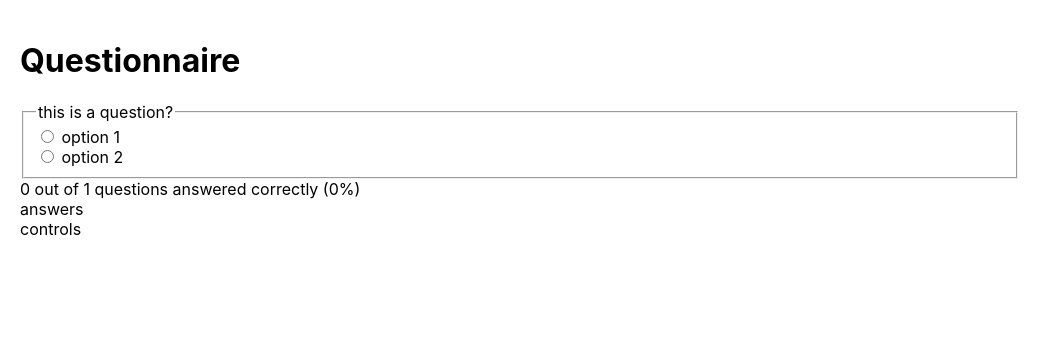
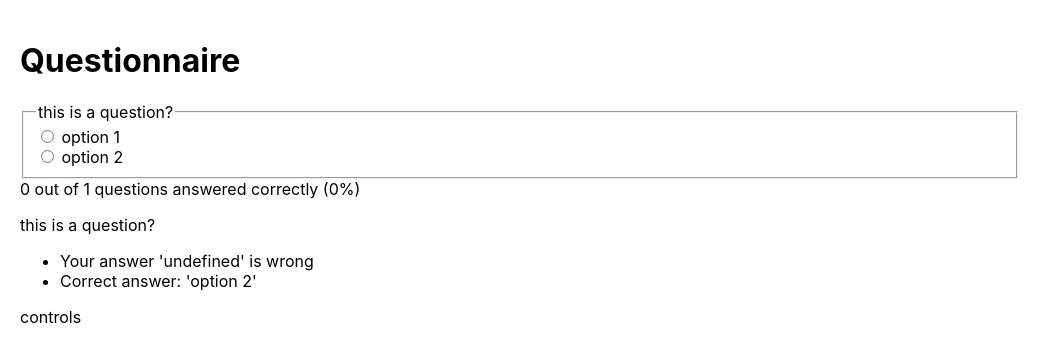
Before and after one commit to matttk/ccd-akademie-agility-katas-filling-out-a-questionnaire_I, a React (Create React App) app: page / in a window 1280 px wide. Shown: the top 362 px of the page, without its empty margins (0-1061 px from the left). Built offline with nearby package versions, Linux system fonts and the light colour scheme.

Commit message:
Show right/wrong and, if needed, correction

```diff
--- a/src/Questionnaire/Results/Answers.tsx
+++ b/src/Questionnaire/Results/Answers.tsx
@@ -1,4 +1,5 @@
-import { Question } from "../Questions/Questions";
+import { Question, QuestionChoice } from "../Questions/Questions";
+import { isCorrect } from "./utils";
 
 interface AnswersProps {
   questions: Array<Question>;
@@ -6,7 +7,55 @@ interface AnswersProps {
 }
 
 function Answers(props: AnswersProps): JSX.Element {
-  return <div className="Answers">answers</div>;
+  const { questions, answers } = props;
+
+  return (
+    <div className="Answers">
+      {questions.map((question, index) => (
+        <AnswerInfo
+          key={question.label}
+          question={question}
+          answer={answers[index]}
+        />
+      ))}
+    </div>
+  );
+}
+
+interface AnswerInfoProps {
+  question: Question;
+  answer: string | undefined;
+}
+
+function AnswerInfo(props: AnswerInfoProps): JSX.Element {
+  const { question, answer } = props;
+  const isAnswerCorrect: boolean = isCorrect(question, answer);
+  const correctChoice: QuestionChoice | undefined = question.choices.find(
+    (choice) => choice.correct
+  );
+
+  function getCorrectnessText(
+    answer: string | undefined,
+    isCorrect: boolean
+  ): string {
+    if (isCorrect) {
+      return `Your answer '${answer}' is correct`;
+    }
+
+    return `Your answer '${answer}' is wrong`;
+  }
+
+  return (
+    <div className="AnswerInfo">
+      <p>{question.label}</p>
+      <ul>
+        <li>{getCorrectnessText(answer, isAnswerCorrect)}</li>
+        {!isAnswerCorrect && !!correctChoice && (
+          <li>Correct answer: '{correctChoice.label}'</li>
+        )}
+      </ul>
+    </div>
+  );
 }
 
 export { Answers };
```
